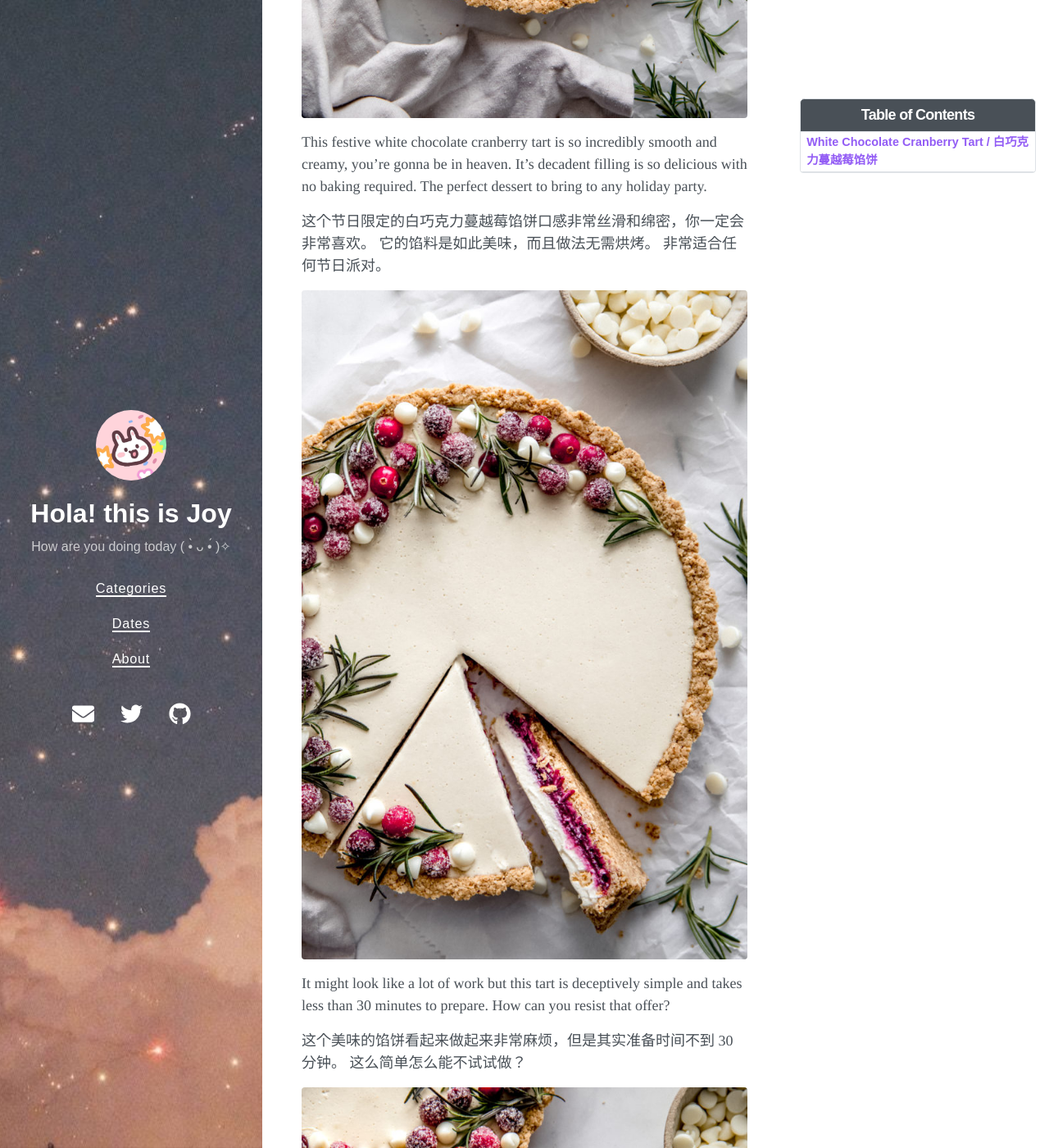
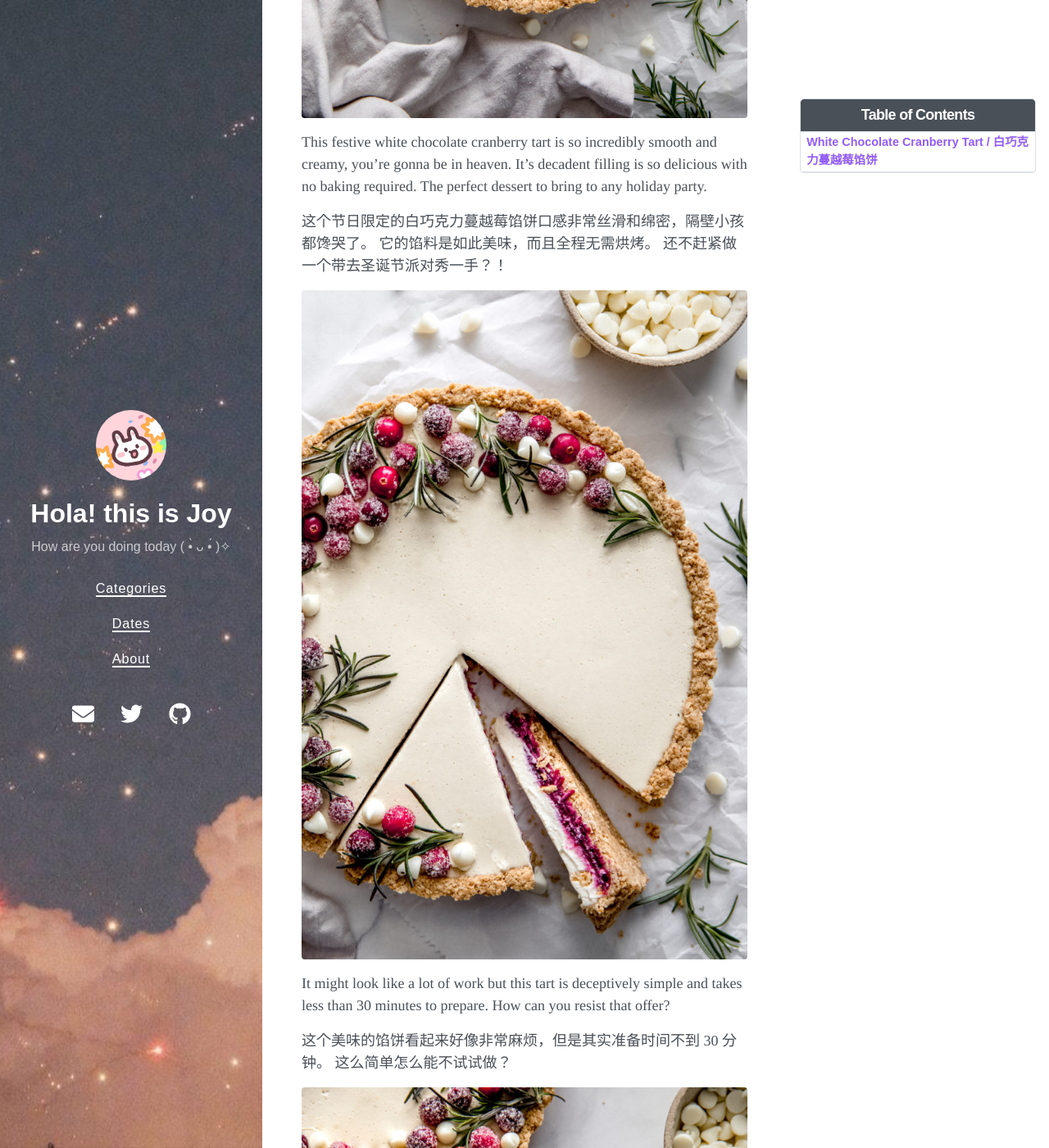
Before and after one commit to Joy3Luo/mathnotes, a Jekyll site: the page built from _posts/2020-10-21-food.md, in a window 1280 px wide and 1400 px high, scrolled down 842 px. Shown: the whole window at 82% size. Built offline with Jekyll 4.4.1, drawn with Linux system fonts in a browser that asks for light colours; nearby versions of some CDN libraries.

Commit message:
Update 2020-10-21-food.md

```diff
--- a/_posts/2020-10-21-food.md
+++ b/_posts/2020-10-21-food.md
@@ -22,13 +22,13 @@ toc:  true
 
 This festive white chocolate cranberry tart is so incredibly smooth and creamy, you’re gonna be in heaven. It’s decadent filling is so delicious with no baking required. The perfect dessert to bring to any holiday party.
 
-这个节日限定的白巧克力蔓越莓馅饼口感非常丝滑和绵密，你一定会非常喜欢。 它的馅料是如此美味，而且做法无需烘烤。 非常适合任何节日派对。
+这个节日限定的白巧克力蔓越莓馅饼口感非常丝滑和绵密，隔壁小孩都馋哭了。 它的馅料是如此美味，而且全程无需烘烤。 还不赶紧做一个带去圣诞节派对秀一手？！
 
 ![](https://joy3luo.github.io/mathnotes/pics/food/2.jpg)
 
 It might look like a lot of work but this tart is deceptively simple and takes less than 30 minutes to prepare. How can you resist that offer?
 
-这个美味的馅饼看起来做起来非常麻烦，但是其实准备时间不到 30 分钟。 这么简单怎么能不试试做？
+这个美味的馅饼看起来好像非常麻烦，但是其实准备时间不到 30 分钟。 这么简单怎么能不试试做？
 
 ![](https://joy3luo.github.io/mathnotes/pics/food/3.jpg)
 
```
